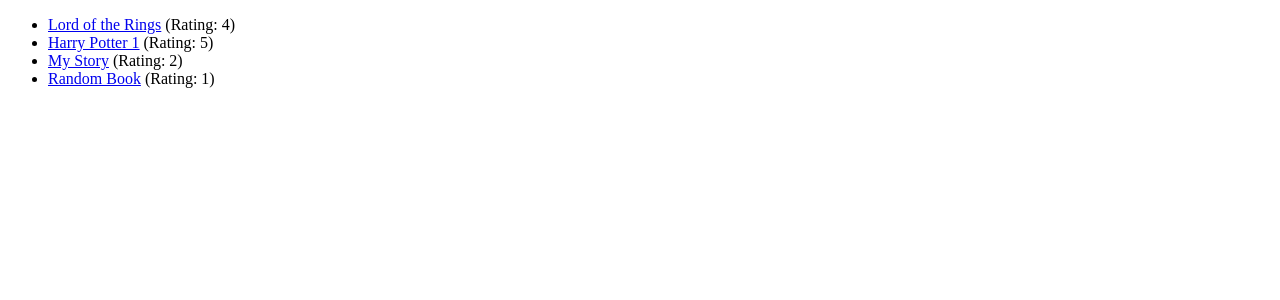
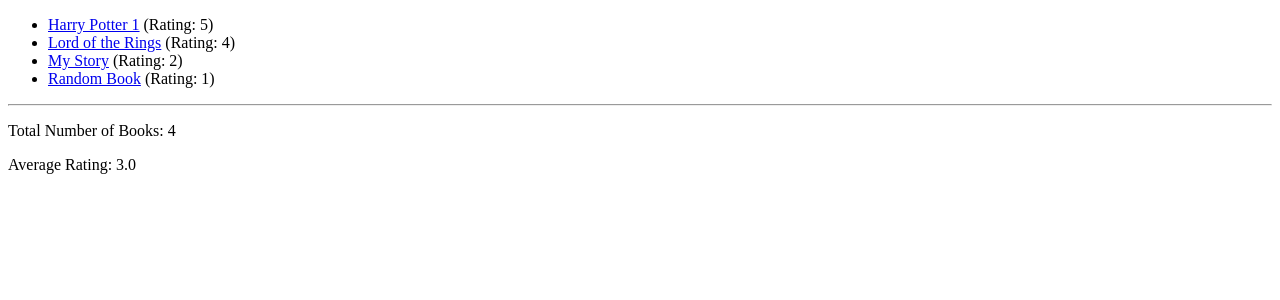
Before and after one commit to jacobcogar/django_practice, a Django app: page / in a window 1280 px wide. Shown: the top 300 px of the page. Run offline with Django 3.2, Linux system fonts and the light colour scheme; data comes from the database, SQL or seed files in the repository; both versions use the stored data as it was after the commit.

Commit message:
book_store_finished

```diff
--- a/book_store/book_outlet/models.py
+++ b/book_store/book_outlet/models.py
@@ -12,12 +12,12 @@ class Book(models.Model):
         validators=[MinValueValidator(1), MaxValueValidator(5)])
     author = models.CharField(null=True, max_length=100) #or can put blank=True to allow blank entries in the field. Not allowed by default.
     is_bestselling_book = models.BooleanField(default=False)
-    slug = models.SlugField(default="", null=False) # Harry Potter 1 => harry-potter-1
+    slug = models.SlugField(default="", null=False, db_index=True) # Harry Potter 1 => harry-potter-1
 
     # id = models.AutoField()  Can be used to increment but not needed. Automatically done.
 
     def get_absolute_url(self):
-        return reverse("book-detail", args=[self.id])
+        return reverse("book-detail", args=[self.slug])
 
 
     def save(self, *args, **kwargs):
--- a/book_store/book_outlet/templates/book_outlet/index.html
+++ b/book_store/book_outlet/templates/book_outlet/index.html
@@ -11,4 +11,10 @@
             <li><a href="{{ book.get_absolute_url }}">{{book.title}}</a> (Rating: {{book.rating}})</li>
         {% endfor %}
     </ul>
+
+    <hr>
+
+    <p>Total Number of Books: {{ total_number_of_books }}</p>
+    <p>Average Rating: {{ average_rating.rating__avg }}</p>
+
 {% endblock %}
--- a/book_store/book_outlet/urls.py
+++ b/book_store/book_outlet/urls.py
@@ -4,5 +4,5 @@ from . import views
 
 urlpatterns = [
     path("", views.index),
-    path("<int:id>", views.book_detail, name="book-detail")
+    path("<slug:slug>", views.book_detail, name="book-detail")
 ]
--- a/book_store/book_outlet/views.py
+++ b/book_store/book_outlet/views.py
@@ -1,25 +1,31 @@
 from django.shortcuts import get_object_or_404, render
 from django.http import Http404
+from django.db.models import Avg
+
 from .models import Book
 
-# from models import Book
 
 # Create your views here.
 
 def index(request):
-    books = Book.objects.all()
+    books = Book.objects.all().order_by("title")
+    num_books = books.count()
+    avg_rating = books.aggregate(Avg("rating"))
+
     return render(request, "book_outlet/index.html", {
-        "books" : books
+        "books" : books,
+        "total_number_of_books": num_books,
+        "average_rating": avg_rating
     })
 
 
-def book_detail(request, id):
+def book_detail(request, slug):
     # try:
     #     book = Book.objects.get(id=id)
     # except:
     #     raise Http404()
 
-    book = get_object_or_404(Book, pk=id)
+    book = get_object_or_404(Book, slug=slug)
 
     return render(request, "book_outlet/book_detail.html", {
         "title": book.title,
```
Also changed, not shown: book_store/db.sqlite3.
